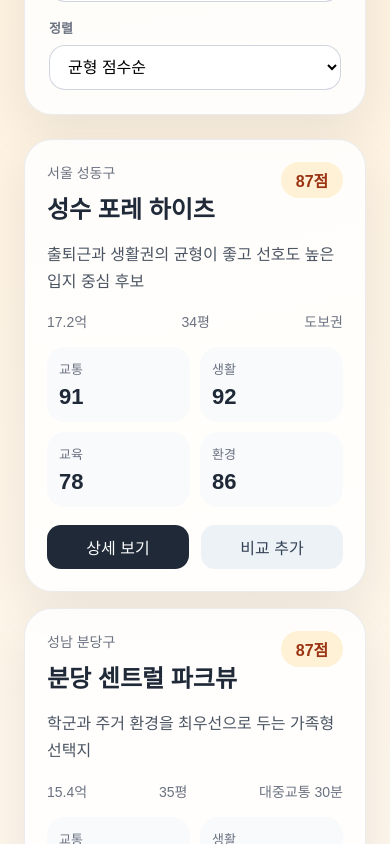
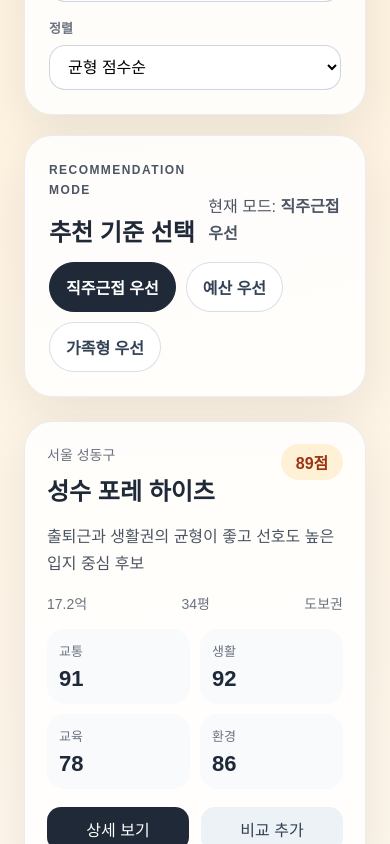
Before and after one commit to giwon1130/HomeHarmony, a React (Vite) app: page / in a window 390 px wide. Shown: the part 1000-1844 px from the top of the page. Built offline with nearby package versions, Linux system fonts and the light colour scheme.

Commit message:
HomeHarmony 추천 모드 추가

```diff
--- a/src/App.tsx
+++ b/src/App.tsx
@@ -4,6 +4,7 @@ import { apartments } from "./data/apartments";
 import type { ApartmentCandidate, CommuteLevel } from "./types";
 
 type SortOption = "balance" | "price" | "transit" | "education";
+type RecommendationMode = "commuter" | "budget" | "family";
 
 type ScoreProfile = {
   total: number;
@@ -21,8 +22,43 @@ function score(candidate: ApartmentCandidate): number {
   );
 }
 
-function scoreProfile(candidate: ApartmentCandidate, budget: number): ScoreProfile {
-  const total = score(candidate);
+function weightedScore(candidate: ApartmentCandidate, mode: RecommendationMode): number {
+  if (mode === "commuter") {
+    return Math.round(
+      candidate.transitScore * 0.45 +
+        candidate.convenienceScore * 0.25 +
+        candidate.environmentScore * 0.15 +
+        candidate.educationScore * 0.15
+    );
+  }
+
+  if (mode === "budget") {
+    return Math.round(
+      candidate.environmentScore * 0.2 +
+        candidate.convenienceScore * 0.2 +
+        candidate.educationScore * 0.15 +
+        candidate.transitScore * 0.15
+    );
+  }
+
+  if (mode === "family") {
+    return Math.round(
+      candidate.educationScore * 0.4 +
+        candidate.environmentScore * 0.3 +
+        candidate.convenienceScore * 0.2 +
+        candidate.transitScore * 0.1
+    );
+  }
+
+  return score(candidate);
+}
+
+function scoreProfile(
+  candidate: ApartmentCandidate,
+  budget: number,
+  mode: RecommendationMode
+): ScoreProfile {
+  const total = weightedScore(candidate, mode);
   const housingFit = Math.round(
     candidate.transitScore * 0.4 +
       candidate.convenienceScore * 0.25 +
@@ -73,7 +109,19 @@ function lifestyleSummary(candidate: ApartmentCandidate): string {
   return "생활권 균형이 좋아 비교 후보로 유지할 가치가 높은 선택지";
 }
 
-function scoreBreakdown(candidate: ApartmentCandidate): string {
+function scoreBreakdown(candidate: ApartmentCandidate, mode: RecommendationMode): string {
+  if (mode === "commuter") {
+    return "출퇴근과 생활 편의를 우선하는 직주근접 중심 추천 결과";
+  }
+
+  if (mode === "budget") {
+    return "예산 부담과 생활 환경의 균형을 우선하는 추천 결과";
+  }
+
+  if (mode === "family") {
+    return "학군과 주거 환경을 함께 보는 가족형 추천 결과";
+  }
+
   if (candidate.transitScore >= 90 && candidate.convenienceScore >= 85) {
     return "직주근접과 생활 편의가 모두 강한 도심형 선택지";
   }
@@ -89,8 +137,51 @@ function scoreBreakdown(candidate: ApartmentCandidate): string {
   return "가격, 생활권, 이동 시간을 균형 있게 비교할 가치가 있는 후보";
 }
 
-function recommendationReasons(candidate: ApartmentCandidate, budget: number): string[] {
+function recommendationReasons(
+  candidate: ApartmentCandidate,
+  budget: number,
+  mode: RecommendationMode
+): string[] {
   const reasons: string[] = [];
+
+  if (mode === "commuter") {
+    if (candidate.transitScore >= 88) {
+      reasons.push("출퇴근 동선이 짧아 직주근접 관점에서 우선 검토할 만하다.");
+    }
+    if (candidate.convenienceScore >= 82) {
+      reasons.push("생활 편의시설 접근성이 좋아 평일 생활 동선이 안정적이다.");
+    }
+    if (reasons.length === 0) {
+      reasons.push("출퇴근과 생활 편의가 모두 평균 이상이라 직주근접 대안으로 유지할 가치가 있다.");
+    }
+    return reasons.slice(0, 3);
+  }
+
+  if (mode === "budget") {
+    if (candidate.price억 <= budget - 2) {
+      reasons.push("현재 예산 대비 여유가 있어 자금 부담을 낮추기 좋다.");
+    }
+    if (candidate.environmentScore >= 85) {
+      reasons.push("예산 효율만이 아니라 생활 환경도 충분히 확보할 수 있다.");
+    }
+    if (reasons.length === 0) {
+      reasons.push("예산 안에서 교통과 생활권이 과하게 무너지지 않는 균형형 선택지다.");
+    }
+    return reasons.slice(0, 3);
+  }
+
+  if (mode === "family") {
+    if (candidate.educationScore >= 88) {
+      reasons.push("학군 점수가 높아 장기 거주 관점에서 안정적이다.");
+    }
+    if (candidate.environmentScore >= 88) {
+      reasons.push("공원과 주거 환경이 좋아 가족형 생활 리듬과 잘 맞는다.");
+    }
+    if (reasons.length === 0) {
+      reasons.push("교육과 환경이 모두 평균 이상이라 가족형 후보로 비교할 가치가 있다.");
+    }
+    return reasons.slice(0, 3);
+  }
 
   if (candidate.transitScore >= 90) {
     reasons.push("출퇴근 동선이 짧고 직주근접 관점에서 강점이 있다.");
@@ -139,6 +230,7 @@ export default function App() {
   const [budget, setBudget] = useState(18);
   const [maxCommute, setMaxCommute] = useState<CommuteLevel>("대중교통 45분");
   const [sortOption, setSortOption] = useState<SortOption>("balance");
+  const [recommendationMode, setRecommendationMode] = useState<RecommendationMode>("commuter");
   const [selectedIds, setSelectedIds] = useState<string[]>(["mapo-river", "bundang-central"]);
   const [focusedId, setFocusedId] = useState<string>("mapo-river");
 
@@ -175,9 +267,9 @@ export default function App() {
           return right.educationScore - left.educationScore;
         }
 
-        return score(right) - score(left);
+        return weightedScore(right, recommendationMode) - weightedScore(left, recommendationMode);
       });
-  }, [budget, keyword, maxCommute, selectedDistrict, sortOption]);
+  }, [budget, keyword, maxCommute, recommendationMode, selectedDistrict, sortOption]);
 
   const focusedCandidate =
     apartments.find((candidate) => candidate.id === focusedId) ?? filteredCandidates[0] ?? apartments[0];
@@ -186,8 +278,8 @@ export default function App() {
     .map((id) => apartments.find((candidate) => candidate.id === id))
     .filter((candidate): candidate is ApartmentCandidate => candidate != null);
 
-  const focusedScoreProfile = scoreProfile(focusedCandidate, budget);
-  const focusedReasons = recommendationReasons(focusedCandidate, budget);
+  const focusedScoreProfile = scoreProfile(focusedCandidate, budget, recommendationMode);
+  const focusedReasons = recommendationReasons(focusedCandidate, budget, recommendationMode);
 
   const averageBudget = Math.round(
     filteredCandidates.reduce((sum, candidate) => sum + candidate.price억, 0) /
@@ -305,6 +397,48 @@ export default function App() {
         </label>
       </section>
 
+      <section className="mode-section">
+        <div className="section-heading compact">
+          <div>
+            <p className="eyebrow">Recommendation Mode</p>
+            <h2>추천 기준 선택</h2>
+          </div>
+          <p className="mode-summary">
+            현재 모드:{" "}
+            <strong>
+              {recommendationMode === "commuter"
+                ? "직주근접 우선"
+                : recommendationMode === "budget"
+                  ? "예산 우선"
+                  : "가족형 우선"}
+            </strong>
+          </p>
+        </div>
+        <div className="mode-chip-group">
+          <button
+            type="button"
+            className={recommendationMode === "commuter" ? "mode-chip active" : "mode-chip"}
+            onClick={() => setRecommendationMode("commuter")}
+          >
+            직주근접 우선
+          </button>
+          <button
+            type="button"
+            className={recommendationMode === "budget" ? "mode-chip active" : "mode-chip"}
+            onClick={() => setRecommendationMode("budget")}
+          >
+            예산 우선
+          </button>
+          <button
+            type="button"
+            className={recommendationMode === "family" ? "mode-chip active" : "mode-chip"}
+            onClick={() => setRecommendationMode("family")}
+          >
+            가족형 우선
+          </button>
+        </div>
+      </section>
+
       <section className="content-grid">
         <div className="candidate-grid">
           {filteredCandidates.map((candidate) => (
@@ -314,7 +448,7 @@ export default function App() {
                   <p className="candidate-district">{candidate.district}</p>
                   <h2>{candidate.name}</h2>
                 </div>
-                <span className="score-pill">{score(candidate)}점</span>
+                <span className="score-pill">{weightedScore(candidate, recommendationMode)}점</span>
               </div>
               <p className="candidate-summary">{candidate.summary}</p>
               <div className="candidate-meta">
@@ -384,8 +518,8 @@ export default function App() {
             </div>
             <div>
               <span>생활권 요약</span>
-              <strong>{lifestyleSummary(focusedCandidate)}</strong>
-            </div>
+                <strong>{lifestyleSummary(focusedCandidate)}</strong>
+              </div>
             <div>
               <span>좌표</span>
               <strong>
@@ -490,7 +624,7 @@ export default function App() {
               <article className="map-caption-card">
                 <span>선택 후보</span>
                 <strong>{focusedCandidate.name}</strong>
-                <p>{scoreBreakdown(focusedCandidate)}</p>
+                <p>{scoreBreakdown(focusedCandidate, recommendationMode)}</p>
               </article>
               <article className="map-caption-card">
                 <span>지도 탐색 힌트</span>
@@ -555,6 +689,19 @@ export default function App() {
             </strong>
             <p>교육과 쾌적성을 함께 보면 우선 검토할 후보</p>
           </article>
+          <article className="insight-card">
+            <span>현재 모드 추천</span>
+            <strong>
+              {[...filteredCandidates].sort((a, b) => weightedScore(b, recommendationMode) - weightedScore(a, recommendationMode))[0]?.name ?? "-"}
+            </strong>
+            <p>
+              {recommendationMode === "commuter"
+                ? "직주근접 기준에서 가장 먼저 볼 후보"
+                : recommendationMode === "budget"
+                  ? "예산 효율 기준에서 가장 먼저 볼 후보"
+                  : "가족형 기준에서 가장 먼저 볼 후보"}
+            </p>
+          </article>
         </div>
       </section>
 
--- a/src/styles.css
+++ b/src/styles.css
@@ -101,6 +101,44 @@ select {
   gap: 16px;
   margin-top: 24px;
   padding: 24px;
+}
+
+.mode-section {
+  margin-top: 20px;
+  padding: 24px;
+  border: 1px solid rgba(148, 163, 184, 0.2);
+  border-radius: 28px;
+  background: rgba(255, 255, 255, 0.84);
+  box-shadow: 0 18px 50px rgba(15, 23, 42, 0.08);
+}
+
+.mode-summary {
+  margin: 0;
+  color: #475569;
+  line-height: 1.6;
+}
+
+.mode-chip-group {
+  display: flex;
+  flex-wrap: wrap;
+  gap: 10px;
+}
+
+.mode-chip {
+  border: 1px solid rgba(148, 163, 184, 0.35);
+  background: #ffffff;
+  color: #334155;
+  border-radius: 999px;
+  padding: 12px 16px;
+  font: inherit;
+  font-weight: 700;
+  cursor: pointer;
+}
+
+.mode-chip.active {
+  background: #1f2937;
+  color: #ffffff;
+  border-color: #1f2937;
 }
 
 .filter-section label {
@@ -483,6 +521,7 @@ select {
   .hero-section,
   .content-grid,
   .filter-section,
+  .mode-section,
   .candidate-grid,
   .compare-row,
   .detail-grid,
```
Also changed, not shown: 1 other file (tests, documents, lock files or other folders).
